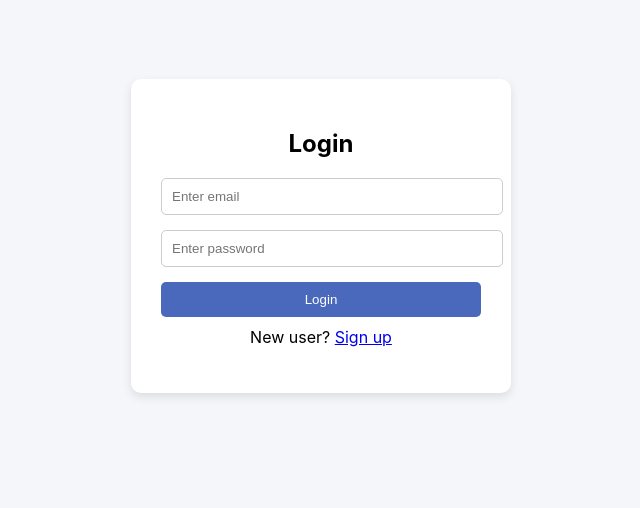
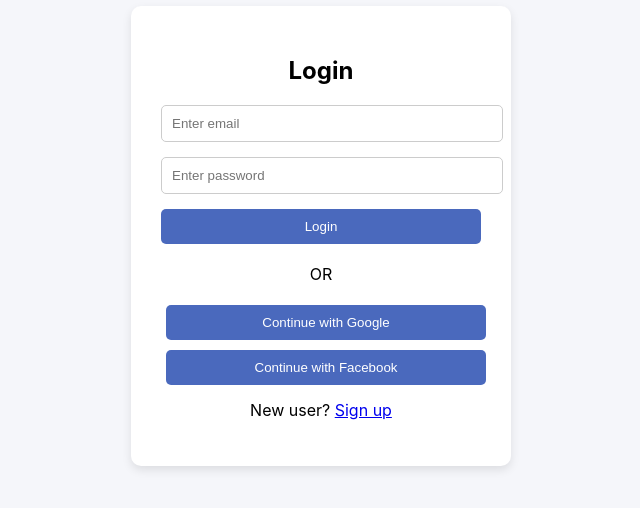
Before and after one commit to w3villa-rajveer-singh/mini-app-frontend, a React (Create React App) app: page /login in a window 1280 px wide. Shown: the part 164-672 px from the top of the page, without its empty margins (319-959 px from the left). Built offline with nearby package versions, Linux system fonts and the light colour scheme.

Commit message:
added google login

```diff
--- a/src/App.js
+++ b/src/App.js
@@ -7,6 +7,7 @@ import Dashboard from "./components/Dashboard";
 import ProtectedRoute from "./routes/ProtectedRoute";
 import AuthSuccess from "./components/AuthSuccess";
 import AuthError from "./components/AuthError";
+import SocialLogin from "./components/SocialLogin"; // ✅ ADD THIS
 
 function App() {
   const [token, setToken] = useState(localStorage.getItem("token"));
@@ -35,6 +36,9 @@ function App() {
             token ? <Navigate to="/dashboard" /> : <Navigate to="/login" />
           }
         />
+
+        {/* ✅ Social login callback route */}
+        <Route path="/social-login" element={<SocialLogin />} />
 
         {/* Auth routes */}
         <Route path="/auth-success" element={<AuthSuccess />} />
--- a/src/api/axios.js
+++ b/src/api/axios.js
@@ -10,11 +10,15 @@ const API = axios.create({
 
 // Attach token automatically
 API.interceptors.request.use((config) => {
-  const token = localStorage.getItem("token");
+  let token = localStorage.getItem("token");
 
   if (token) {
-    // ✅ FIX: send token as-is (already contains "Bearer")
-    config.headers.Authorization = token;
+    // ✅ Remove duplicate Bearer if present
+    if (token.startsWith("Bearer ")) {
+      token = token.replace("Bearer ", "");
+    }
+
+    config.headers.Authorization = `Bearer ${token}`;
   }
 
   return config;
--- a/src/components/Login.js
+++ b/src/components/Login.js
@@ -15,6 +15,15 @@ function Login() {
 
   const location = useLocation();
   const navigate = useNavigate();
+
+  // ✅ Social Login Handlers
+  const googleLogin = () => {
+    window.location.href = "http://localhost:3000/auth/google_oauth2";
+  };
+
+  const facebookLogin = () => {
+    window.location.href = "http://localhost:3000/auth/facebook";
+  };
 
   // ✅ Redirect if already logged in
   useEffect(() => {
@@ -89,6 +98,27 @@ function Login() {
           {loading ? "Logging in..." : "Login"}
         </button>
 
+        {/* 🔥 Social Login Section */}
+        <div style={{ marginTop: "20px", textAlign: "center" }}>
+          <p>OR</p>
+
+          <button
+            type="button"
+            onClick={googleLogin}
+            style={{ margin: "5px" }}
+          >
+            Continue with Google
+          </button>
+
+          <button
+            type="button"
+            onClick={facebookLogin}
+            style={{ margin: "5px" }}
+          >
+            Continue with Facebook
+          </button>
+        </div>
+
         <p style={{ textAlign: "center", marginTop: "10px" }}>
           New user? <Link to="/signup">Sign up</Link>
         </p>
--- /dev/null
+++ b/src/components/SocialLogin.js
@@ -0,0 +1,21 @@
+import { useEffect } from "react";
+import { useNavigate } from "react-router-dom";
+
+const SocialLogin = () => {
+  const navigate = useNavigate();
+
+  useEffect(() => {
+    const token = new URLSearchParams(window.location.search).get("token");
+
+    if (token) {
+      localStorage.setItem("token", token);
+      navigate("/dashboard");
+    } else {
+      navigate("/login");
+    }
+  }, [navigate]);
+
+  return <div>Logging you in...</div>;
+};
+
+export default SocialLogin;
```
